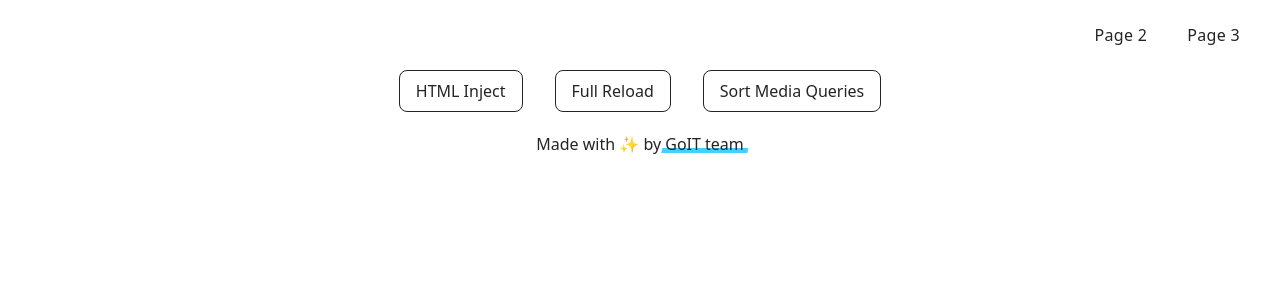
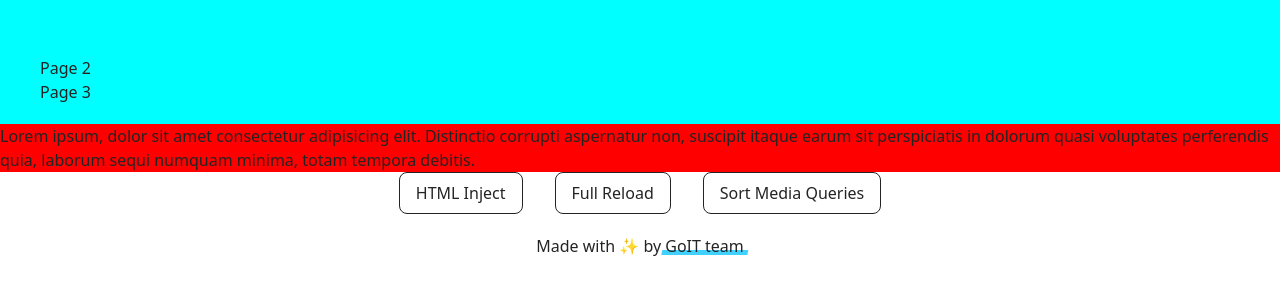
Before and after one commit to EdikKapustnyak/best-of-the-best, a website built with Vite: page src/index.html in a window 1280 px wide. Built offline with nearby package versions, Linux system fonts and the light colour scheme.

Commit message:
added hero

```diff
--- a/src/css/header.css
+++ b/src/css/header.css
@@ -1,44 +1,4 @@
 .header {
   padding: 20px 0;
+  background-color: aqua;
 }
-.nav {
-  display: flex;
-  justify-content: space-between;
-}
-.nav-logo {
-  display: inline-flex;
-  align-items: center;
-  justify-content: center;
-}
-.nav-list {
-  display: flex;
-  align-items: center;
-  justify-content: flex-end;
-  gap: 40px;
-}
-.nav-link {
-  position: relative;
-  display: block;
-  font-weight: 500;
-  letter-spacing: 0.02em;
-  transition: 200ms ease-in;
-}
-.nav-link:hover,
-.nav-link:focus {
-  color: #747bff;
-}
-.nav-link::after {
-  content: '';
-  position: absolute;
-  bottom: 0;
-  left: 50%;
-  transform: translateX(-50%) translateY(100%);
-  width: 110%;
-  height: 4px;
-  border-radius: 4px;
-  transform-origin: center;
-  animation: stretch 400ms cubic-bezier(0.68, -0.55, 0.27, 1.55) 200ms both;
-}
-.nav-link.active::after {
-  background: #747bff;
-}
--- /dev/null
+++ b/src/css/hero.css
@@ -0,0 +1,3 @@
+.hero {
+  background-color: red;
+}
--- a/src/css/styles.css
+++ b/src/css/styles.css
@@ -12,6 +12,7 @@
 
 /* Sections style */
 @import url('./header.css');
+@import url('./hero.css');
 @import url('./badges.css');
 @import url('./back-link.css');
 @import url('./footer.css');
--- a/src/index.html
+++ b/src/index.html
@@ -12,6 +12,7 @@
 
     <main>
       <!-- Loads the specified .html file -->
+      <load src="./partials/hero.html" />
       <load src="./partials/badges.html" />
     </main>
 
--- /dev/null
+++ b/src/partials/hero.html
@@ -0,0 +1,8 @@
+<section class="hero">
+  <p>
+    Lorem ipsum, dolor sit amet consectetur adipisicing elit. Distinctio
+    corrupti aspernatur non, suscipit itaque earum sit perspiciatis in dolorum
+    quasi voluptates perferendis quia, laborum sequi numquam minima, totam
+    tempora debitis.
+  </p>
+</section>
```
